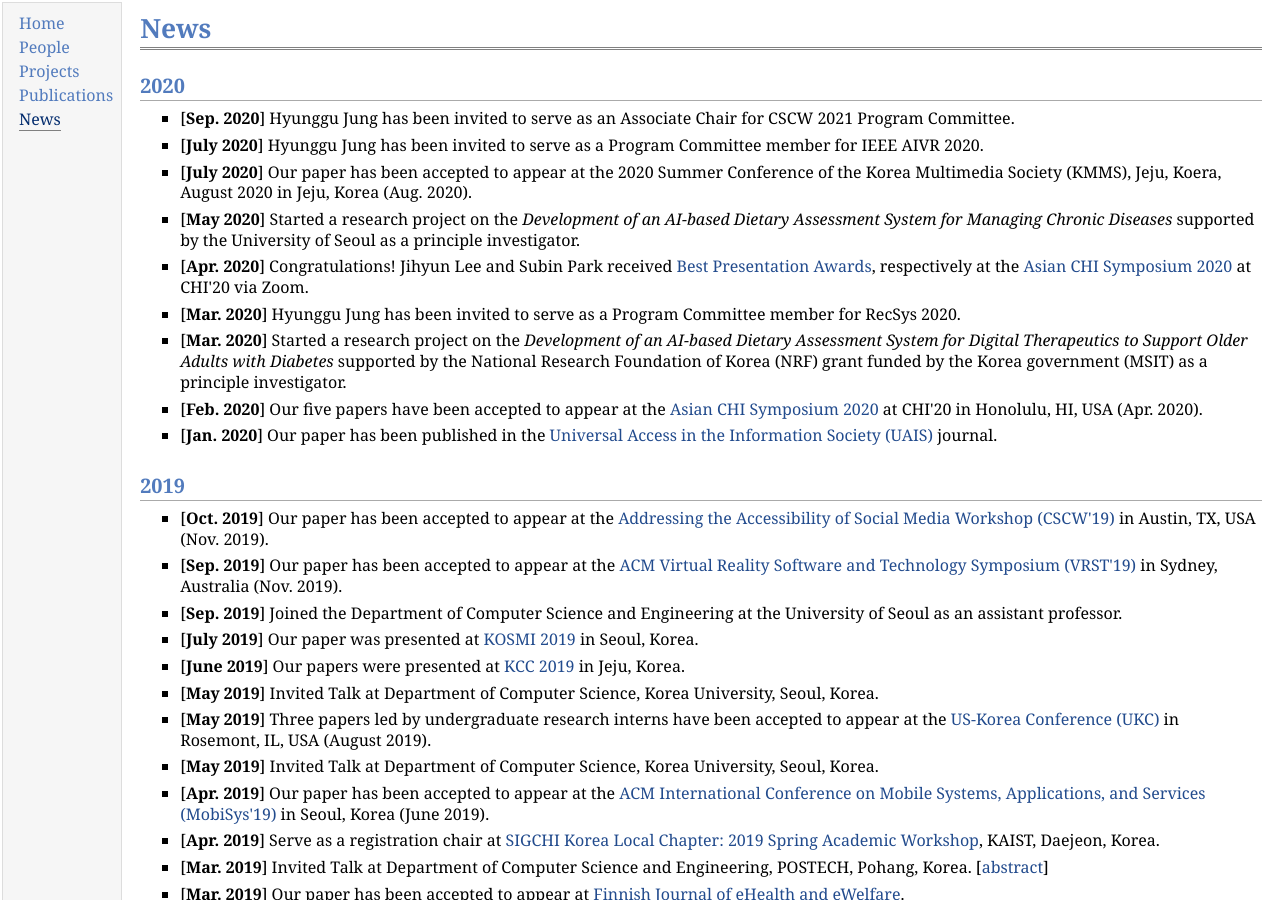
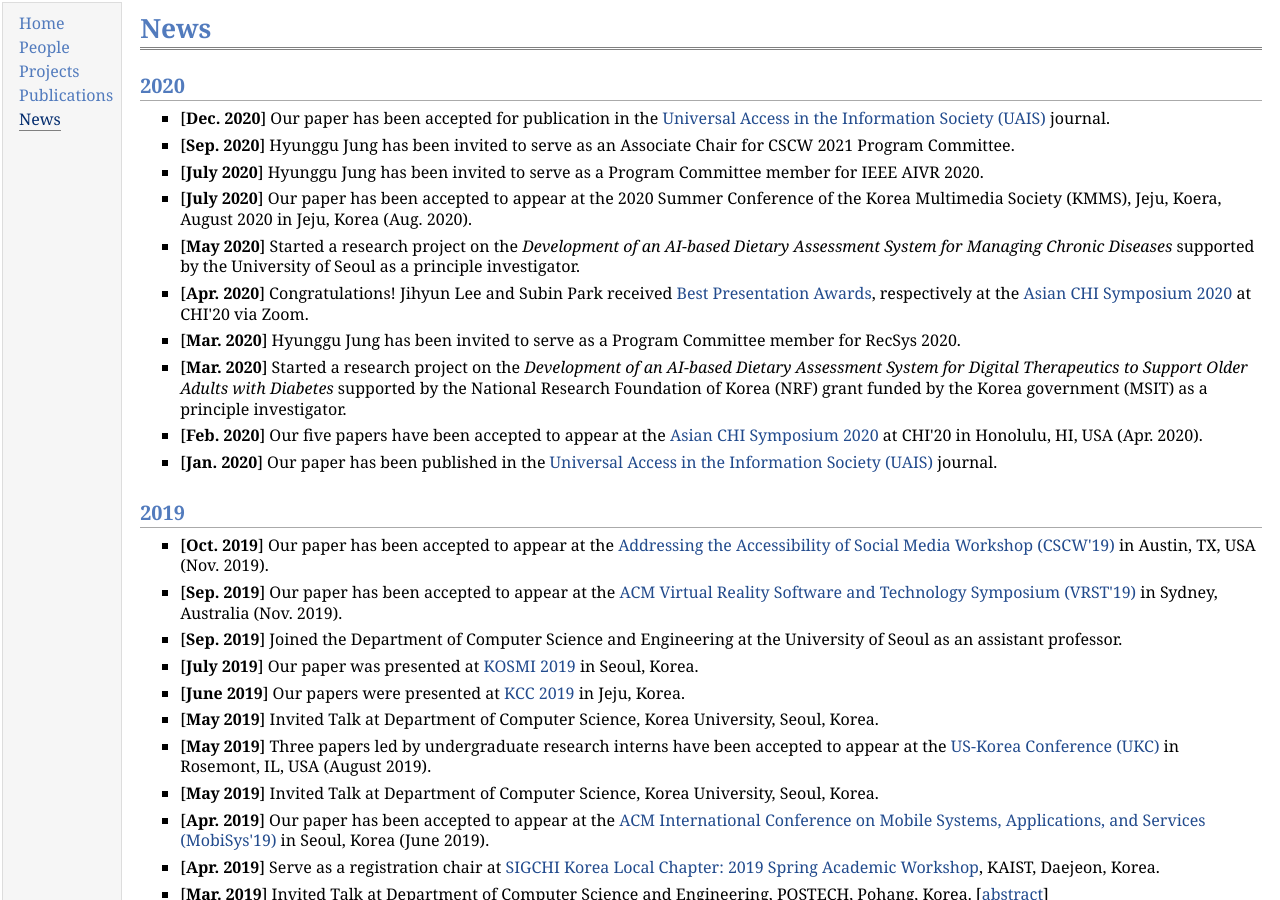
Before and after one commit to hcail/hcail-backup.github.io, a Jekyll site: the page news/news.html, which Jekyll copies as it is, in a window 1280 px wide and 900 px high. Built offline with Jekyll 4.4.1, drawn with Linux system fonts in a browser that asks for light colours.

Commit message:
news added

```diff
--- a/index.html
+++ b/index.html
@@ -59,6 +59,8 @@
 </div></div>
 <h2>What's new?</h2>
 <ul>
+  <li><p>[<b>Dec. 2020</b>] Our paper has been accepted for publication in the <a href="https://link.springer.com/journal/10209/">Universal Access in the Information Society (UAIS)</a> journal.</p>
+  </li>
   <li><p>[<b>Sep. 2020</b>] Hyunggu Jung has been invited to serve as an Associate Chair for CSCW 2021 Program Committee.</p>
   </li>
   <li><p>[<b>July 2020</b>] Hyunggu Jung has been invited to serve as a Program Committee member for IEEE AIVR 2020.</p>
--- a/news/news.html
+++ b/news/news.html
@@ -23,6 +23,8 @@
   </div>
   <h2>2020</h2>
   <ul>
+    <li><p>[<b>Dec. 2020</b>] Our paper has been accepted for publication in the <a href="https://link.springer.com/journal/10209/">Universal Access in the Information Society (UAIS)</a> journal.</p>
+    </li>
     <li><p>[<b>Sep. 2020</b>] Hyunggu Jung has been invited to serve as an Associate Chair for CSCW 2021 Program Committee.</p>
     </li>
     <li><p>[<b>July 2020</b>] Hyunggu Jung has been invited to serve as a Program Committee member for IEEE AIVR 2020.</p>
```
Also changed, not shown: 1 other file.
